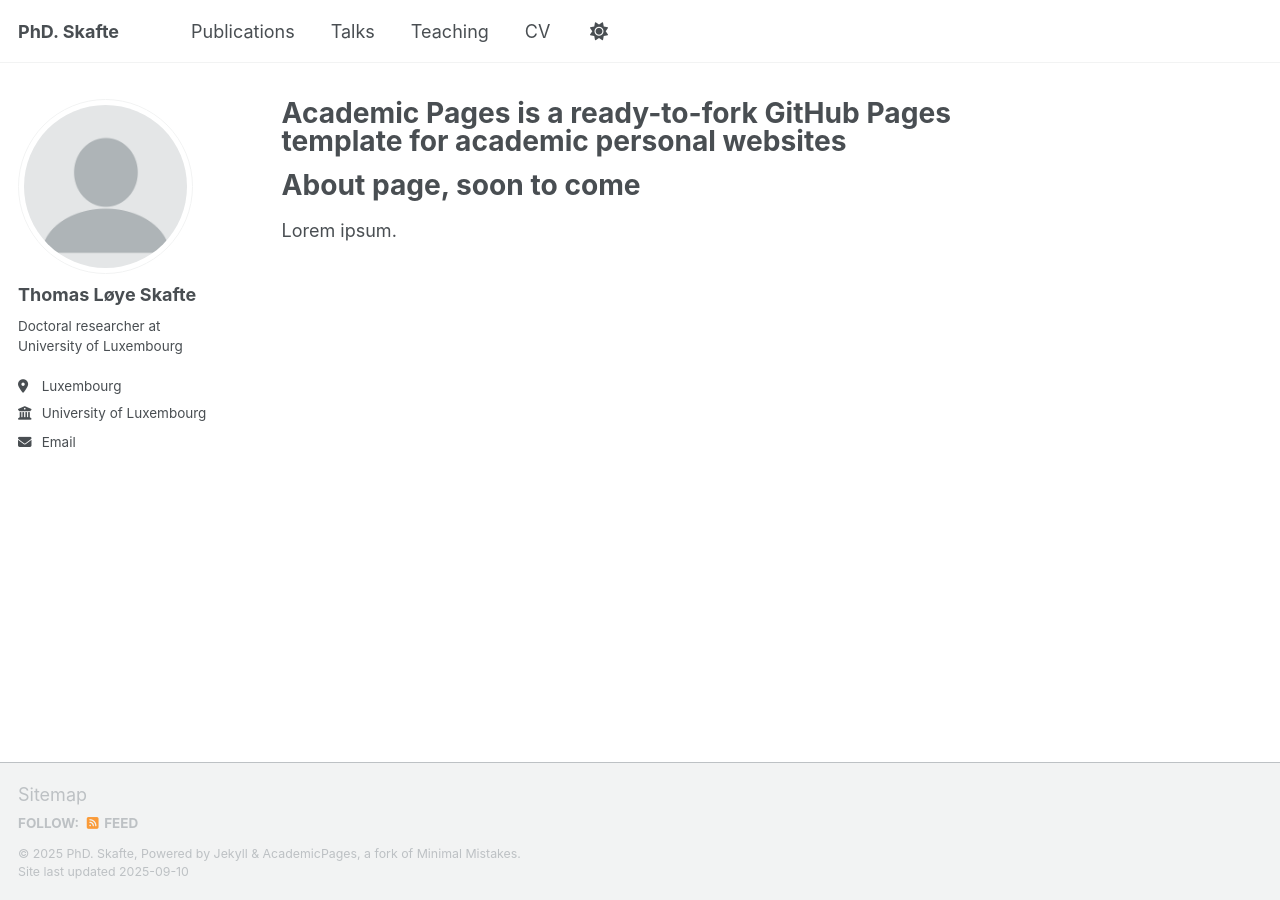
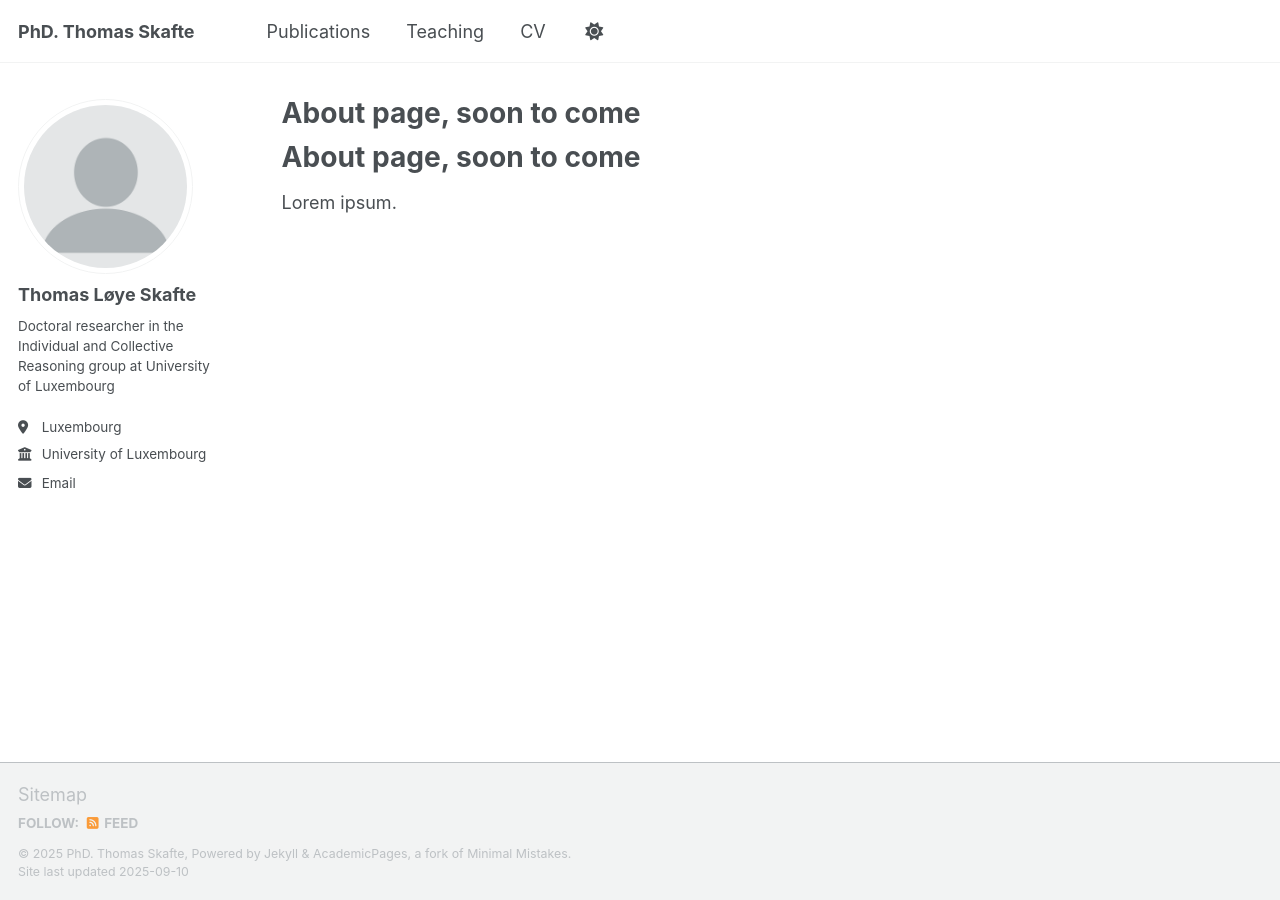
Before and after one commit to ThomasSkafte/ThomasSkafte.github.io, a Jekyll site: the page built from _pages/about.md, in a window 1280 px wide. Built offline with Jekyll 4.4.1, drawn with Linux system fonts in a browser that asks for light colours; a script that is not in the unit is left out.

Commit message:
removed talks

```diff
--- a/_config.yml
+++ b/_config.yml
@@ -9,9 +9,9 @@
 # Basic Site Settings
 locale                   : "en-US"
 site_theme               : "default" # Currently available options are "default", "air"
-title                    : "PhD. Skafte"
+title                    : "PhD. Thomas Skafte"
 title_separator          : "-"
-name                     : &name "PhD. Skafte"
+name                     : &name "PhD. Thomas Skafte"
 description              : &description "Doctoral researcher at University of Luxembourg"
 url                      : https://thomasskafte.github.io # the base hostname & protocol for your site e.g. "https://[your GitHub username].github.io" or if you already have some other page hosted on Github then use "https://[your GitHub username].github.io/[Your Repo Name]"
 baseurl                  : "" # the subpath of your site, e.g. "/blog"
@@ -25,7 +25,7 @@ author:
   avatar           : "profile.png"
   name             : "Thomas Løye Skafte"
   pronouns         : # example: "she/her"
-  bio              : "Doctoral researcher at University of Luxembourg"
+  bio              : "Doctoral researcher in the Individual and Collective Reasoning group at University of Luxembourg"
   location         : "Luxembourg"
   employer         : "University of Luxembourg"
   uri              : # URL
--- a/_data/navigation.yml
+++ b/_data/navigation.yml
@@ -11,8 +11,8 @@ main:
   - title: "Publications"
     url: /publications/
 
-  - title: "Talks"
-    url: /talks/
+  # - title: "Talks"
+  #   url: /talks/
 
   - title: "Teaching"
     url: /teaching/
--- a/_pages/about.md
+++ b/_pages/about.md
@@ -1,6 +1,6 @@
 ---
 permalink: /
-title: "Academic Pages is a ready-to-fork GitHub Pages template for academic personal websites"
+title: "About page, soon to come"
 author_profile: true
 redirect_from:
   - /about/
```
